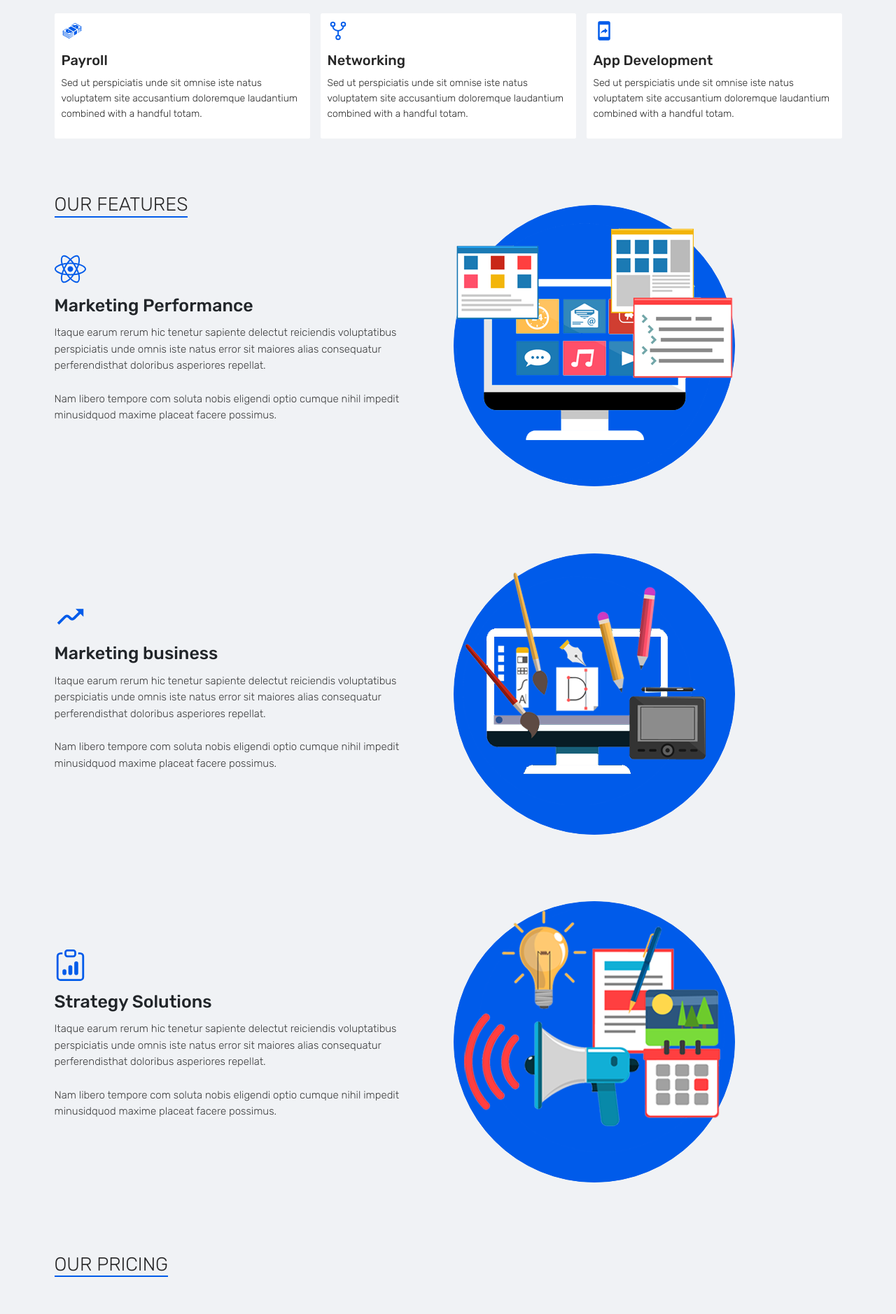
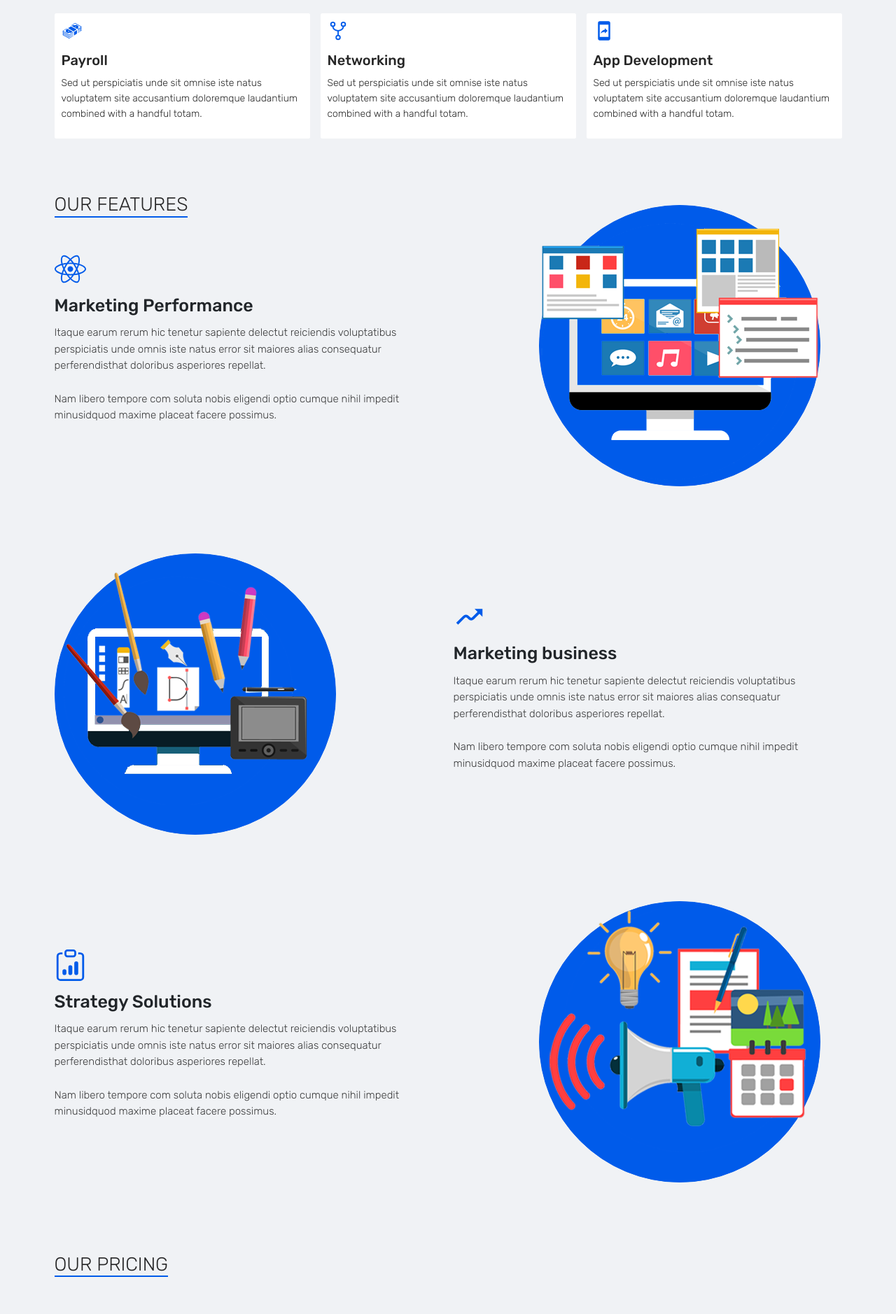
Before and after one commit to Sarin-Bhattarai/Landing-Page, a React (Create React App) app: page / in a window 1280 px wide. Shown: the part 1865-3743 px from the top of the page at 70% size. Built offline with nearby package versions, Linux system fonts and the light colour scheme.

Commit message:
feat(added favicon and re-design feature component)

```diff
--- a/public/index.html
+++ b/public/index.html
@@ -2,7 +2,7 @@
 <html lang="en">
   <head>
     <meta charset="utf-8" />
-    <link rel="icon" href="%PUBLIC_URL%/favicon.ico" />
+    <link rel="icon" href="%PUBLIC_URL%/faviconn.icon" />
     <meta name="viewport" content="width=device-width, initial-scale=1" />
     <meta name="theme-color" content="#000000" />
     <meta
--- a/src/pages/Features.jsx
+++ b/src/pages/Features.jsx
@@ -34,7 +34,13 @@ const Features = () => {
             </div>
             {/* col ends */}
             <div className="col-12 col-sm-6 col-md-6 m-auto">
-              <div className="my-3 order-2 order-lg-2" id="pic-div">
+              <div
+                className="my-3 order-2 order-lg-2"
+                id="pic-div"
+                style={{
+                  marginLeft: "22%",
+                }}
+              >
                 <img
                   className="hover-image"
                   src={featureImage}
@@ -46,6 +52,17 @@ const Features = () => {
           </div>
           {/* row ends */}
           <div className="row my-5">
+            <div className="col-12 col-sm-6 col-md-6 m-auto">
+              <div className="my-3 order-2 order-lg-2" id="pic-div">
+                <img
+                  className="hover-image"
+                  src={featureSecImage}
+                  alt="feature secondImage"
+                />
+              </div>
+            </div>
+            {/* col ends */}
+
             <div className="col-12 col-sm-6 col-md-6 m-auto" id="feature-res">
               <div className="border-0 my-3 order-1 order-lg-1">
                 <MdMoving className="feature-icon" />
@@ -62,16 +79,6 @@ const Features = () => {
                   Nam libero tempore com soluta nobis eligendi optio cumque
                   nihil impedit minusidquod maxime placeat facere possimus.
                 </p>
-              </div>
-            </div>
-            {/* col ends */}
-            <div className="col-12 col-sm-6 col-md-6 m-auto">
-              <div className="my-3 order-2 order-lg-2" id="pic-div">
-                <img
-                  className="hover-image"
-                  src={featureSecImage}
-                  alt="feature secondImage"
-                />
               </div>
             </div>
             {/* col ends */}
@@ -99,7 +106,13 @@ const Features = () => {
             </div>
             {/* col ends */}
             <div className="col-12 col-sm-6 col-md-6 m-auto">
-              <div className="my-3 order-2 order-lg-2" id="pic-div">
+              <div
+                className="my-3 order-2 order-lg-2"
+                id="pic-div"
+                style={{
+                  marginLeft: "22%",
+                }}
+              >
                 <img
                   className="hover-image"
                   src={featureThirdImage}
--- a/src/utils/css/feature.css
+++ b/src/utils/css/feature.css
@@ -87,6 +87,10 @@
     width: 280px;
     height: 280px;
   }
+
+  #pic-div {
+    margin-left: 10% !important;
+  }
 }
 
 @media screen and (max-width: 576px) {
```
Also changed, not shown: 1 other file (tests, documents, lock files or other folders).
